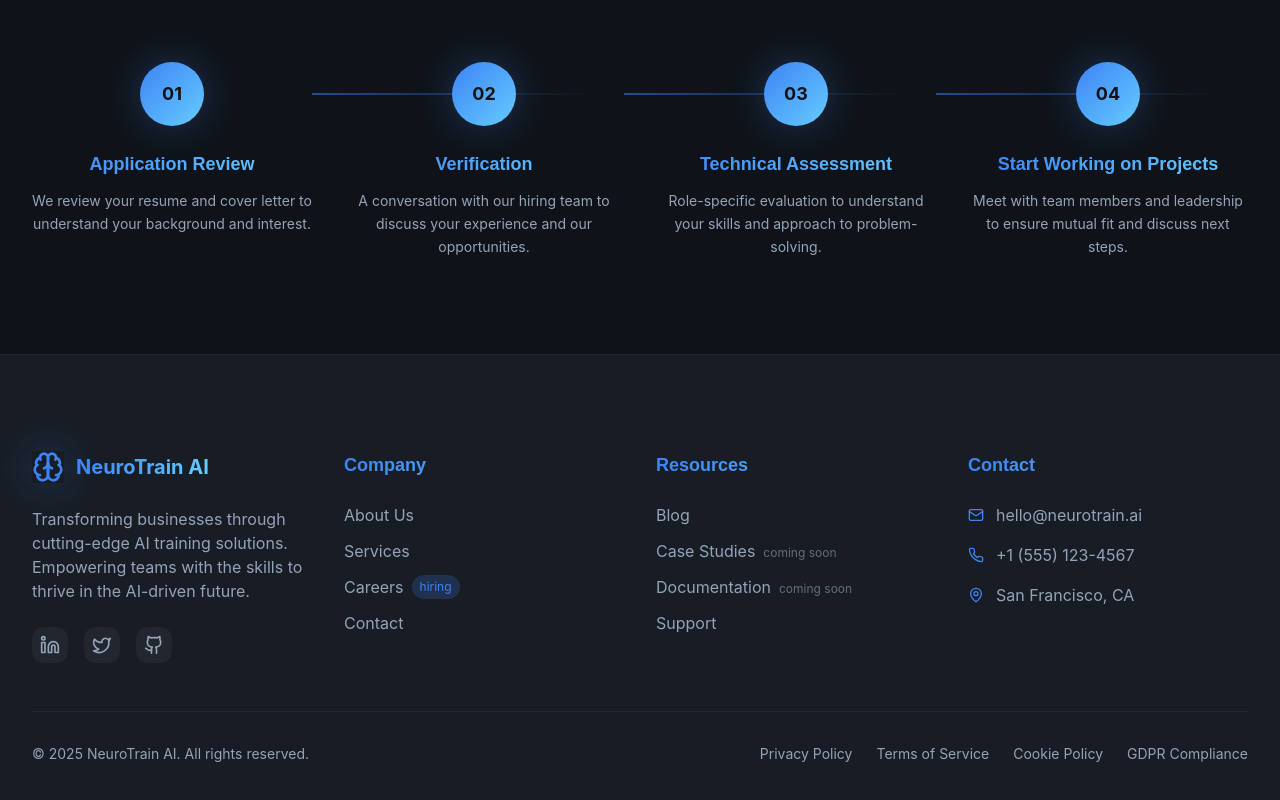
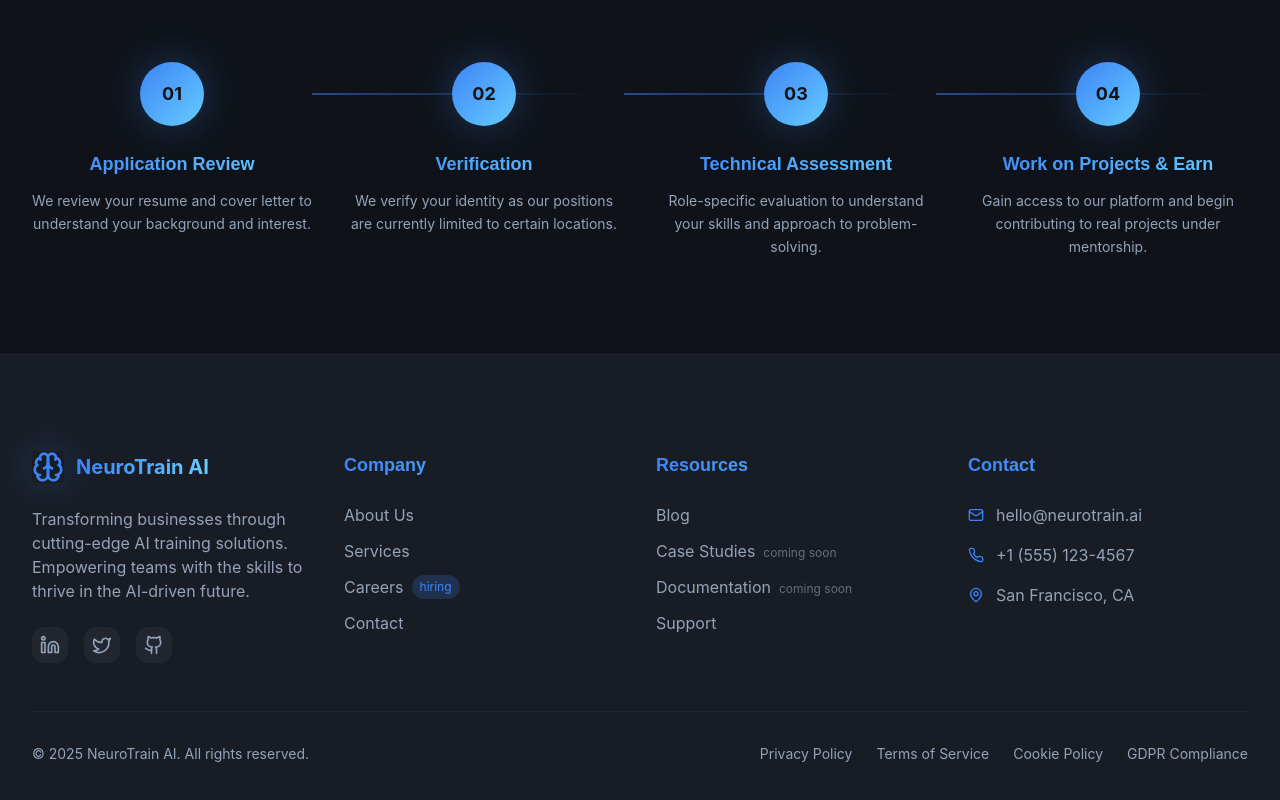
Before and after one commit to Chrisxtain/ai-architects-web, a React (Vite) app: page /careers in a window 1280 px wide. Shown: the part 5579-6379 px from the top of the page. Built offline with nearby package versions, Linux system fonts and the light colour scheme.

Commit message:
updated the verification text

```diff
--- a/src/pages/Careers.tsx
+++ b/src/pages/Careers.tsx
@@ -489,7 +489,7 @@ const Careers = () => {
               {
                 step: '02',
                 title: 'Verification',
-                description: 'A conversation with our hiring team to discuss your experience and our opportunities.'
+                description: 'We verify your identity as our positions are currently limited to certain locations.'
               },
               {
                 step: '03',
@@ -498,8 +498,8 @@ const Careers = () => {
               },
               {
                 step: '04',
-                title: 'Start Working on Projects',
-                description: 'Meet with team members and leadership to ensure mutual fit and discuss next steps.'
+                title: 'Work on Projects & Earn',
+                description: 'Gain access to our platform and begin contributing to real projects under mentorship.'
               }
             ].map((step, index) => (
               <div key={index} className="text-center">
```
